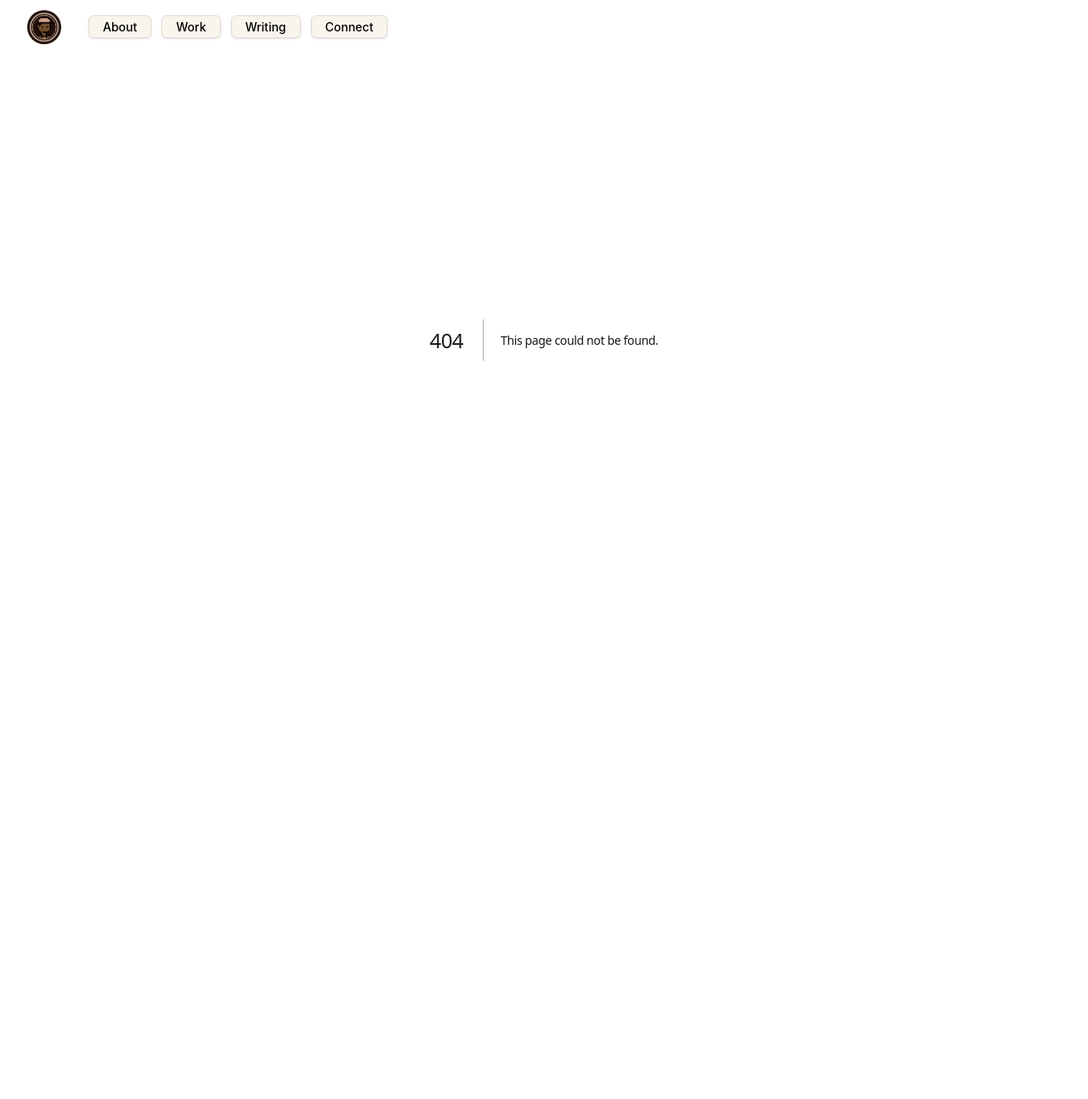
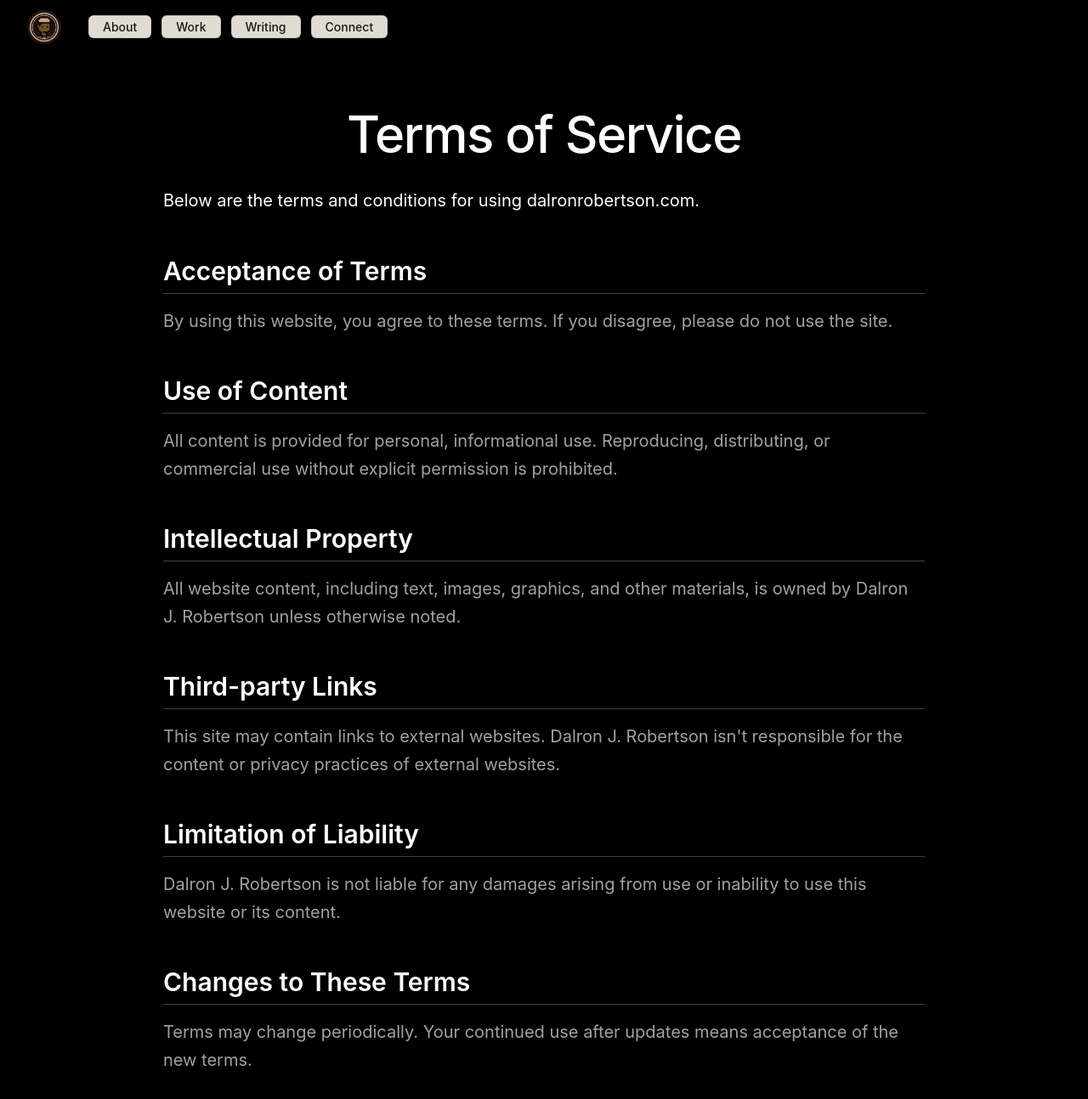
Before and after one commit to AGuyNamedDJ/Personal-Website, a Next.js app: page /legal/terms in a window 1280 px wide. Before the commit this address had no page. Shown: the top 1294 px of the page at 85% size. Before the commit the page ends 800 px from the top, so only its background shows below. Built offline with nearby package versions, Linux system fonts and the light colour scheme.

Commit message:
Add README, legal pages (Privacy Policy, Terms of Service), sitemap page, and update Footer links

```diff
--- /dev/null
+++ b/src/app/legal/privacy/page.jsx
@@ -0,0 +1,72 @@
+export const metadata = {
+  title: "Privacy Policy | Dalron J. Robertson",
+  description: "Privacy policy detailing how user data is handled on Dalron J. Robertson's personal website.",
+};
+
+import Footer from "@/components/Footer";
+
+export default function PrivacyPolicyPage() {
+  return (
+    <main className="pt-24 pb-24 px-4 bg-black text-white">
+      <section className="max-w-3xl mx-auto">
+        <h1 className="text-5xl font-bold mb-10 text-left text-white" style={{ color: '#FFFFFF' }}>Privacy Policy</h1>
+
+        <div className="border-b border-neutral-700 py-8">
+          <p className="mb-6 text-neutral-400 text-left">
+            This Privacy Policy explains how your personal data is collected and used when you visit dalronrobertson.com.
+          </p>
+        </div>
+
+        <div className="border-b border-neutral-700 py-8">
+          <p className="text-3xl font-semibold font-light mb-4 text-white text-left">Information Collected</p>
+          <p className="text-neutral-400 text-left">
+            We collect minimal personal data, primarily through forms and analytics. Information collected may include your name, email address, and any details provided through contact forms or inquiries.
+          </p>
+        </div>
+
+        <div className="border-b border-neutral-700 py-8">
+          <p className="text-3xl font-semibold font-light mb-4 text-white text-left">Use of Your Information</p>
+          <p className="text-neutral-400 text-left">
+            Your data is used solely to respond to inquiries, improve the site experience, and for basic analytics purposes.
+          </p>
+        </div>
+
+        <div className="border-b border-neutral-700 py-8">
+          <p className="text-3xl font-semibold font-light mb-4 text-white text-left">Third-Party Services</p>
+          <p className="text-neutral-400 text-left">
+            We may use third-party services such as analytics providers or form processing services (e.g., Formspree). These services handle data according to their privacy policies.
+          </p>
+        </div>
+
+        <div className="border-b border-neutral-700 py-8">
+          <p className="text-3xl font-semibold font-light mb-4 text-white text-left">Cookies</p>
+          <p className="text-neutral-400 text-left">
+            Cookies may be used to track usage patterns and preferences to enhance site performance. You can manage or block cookies through your browser settings.
+          </p>
+        </div>
+
+        <div className="border-b border-neutral-700 py-8">
+          <p className="text-3xl font-semibold font-light mb-4 text-white text-left">Your Rights</p>
+          <p className="text-neutral-400 text-left">
+            You have the right to access, modify, or request deletion of your personal data at any time. Please contact us via the Connect page to exercise these rights.
+          </p>
+        </div>
+
+        <div className="border-b border-neutral-700 py-8">
+          <p className="text-3xl font-semibold font-light mb-4 text-white text-left">Changes to This Policy</p>
+          <p className="text-neutral-400 text-left">
+            We may update this policy occasionally to reflect changes in practices or legal requirements. Updates will be clearly indicated on this page.
+          </p>
+        </div>
+
+        <div className="py-8">
+          <p className="text-3xl font-semibold font-light mb-4 text-white text-left">Contact Information</p>
+          <p className="text-neutral-400 text-left">
+            For any questions regarding your privacy or this policy, please contact us through the Connect page.
+          </p>
+        </div>
+      </section>
+      <Footer />
+    </main>
+  );
+}
--- /dev/null
+++ b/src/app/legal/terms/page.jsx
@@ -0,0 +1,61 @@
+export const metadata = {
+  title: "Terms of Service | Dalron J. Robertson",
+  description: "Terms and conditions for using Dalron J. Robertson's personal website.",
+};
+
+import Footer from "@/components/Footer";
+
+export default function TermsPage() {
+  return (
+    <main className="py-32 pb-64 px-6 md:px-12 bg-black text-white">
+      <section className="max-w-4xl mx-auto space-y-12">
+        <h1
+          className="text-5xl md:text-6xl font-bold mb-8 text-white text-center"
+          style={{ color: '#FFFFFF' }}
+        >
+          Terms of Service
+        </h1>
+
+        <p className="text-lg md:text-xl text-white leading-relaxed">
+          Below are the terms and conditions for using dalronrobertson.com.
+        </p>
+
+        <p className="text-3xl font-semibold mt-12 mb-4 text-white border-b pb-2 border-neutral-700">Acceptance of Terms</p>
+        <p className="text-lg md:text-xl text-neutral-400 leading-relaxed">
+          By using this website, you agree to these terms. If you disagree, please do not use the site.
+        </p>
+
+        <p className="text-3xl font-semibold mt-12 mb-4 text-white border-b pb-2 border-neutral-700">Use of Content</p>
+        <p className="text-lg md:text-xl text-neutral-400 leading-relaxed">
+          All content is provided for personal, informational use. Reproducing, distributing, or commercial use without explicit permission is prohibited.
+        </p>
+
+        <p className="text-3xl font-semibold mt-12 mb-4 text-white border-b pb-2 border-neutral-700">Intellectual Property</p>
+        <p className="text-lg md:text-xl text-neutral-400 leading-relaxed">
+          All website content, including text, images, graphics, and other materials, is owned by Dalron J. Robertson unless otherwise noted.
+        </p>
+
+        <p className="text-3xl font-semibold mt-12 mb-4 text-white border-b pb-2 border-neutral-700">Third-party Links</p>
+        <p className="text-lg md:text-xl text-neutral-400 leading-relaxed">
+          This site may contain links to external websites. Dalron J. Robertson isn't responsible for the content or privacy practices of external websites.
+        </p>
+
+        <p className="text-3xl font-semibold mt-12 mb-4 text-white border-b pb-2 border-neutral-700">Limitation of Liability</p>
+        <p className="text-lg md:text-xl text-neutral-400 leading-relaxed">
+          Dalron J. Robertson is not liable for any damages arising from use or inability to use this website or its content.
+        </p>
+
+        <p className="text-3xl font-semibold mt-12 mb-4 text-white border-b pb-2 border-neutral-700">Changes to These Terms</p>
+        <p className="text-lg md:text-xl text-neutral-400 leading-relaxed">
+          Terms may change periodically. Your continued use after updates means acceptance of the new terms.
+        </p>
+
+        <p className="text-3xl font-semibold mt-12 mb-4 text-white border-b pb-2 border-neutral-700">Contact</p>
+        <p className="text-lg md:text-xl text-neutral-400 leading-relaxed">
+          Any questions regarding these terms can be addressed through the Connect page.
+        </p>
+      </section>
+      <Footer />
+    </main>
+  );
+}
--- /dev/null
+++ b/src/app/sitemap/page.jsx
@@ -0,0 +1,60 @@
+import Footer from "@/components/Footer";
+
+export const metadata = {
+  title: "Sitemap | Dalron J. Robertson",
+  description: "Website sitemap for Dalron J. Robertson.",
+};
+
+export default function SitemapPage() {
+  return (
+    <main className="min-h-screen flex flex-col bg-black text-white">
+      <section className="flex-grow max-w-4xl mx-auto px-6 py-20">
+        <h1
+          className="text-5xl font-extrabold mb-10 tracking-tight py-12"
+          style={{ color: "#FFFFFF" }}
+        >
+          Sitemap
+        </h1>
+
+        <ul className="text-neutral-400 list-disc pl-8 space-y-4 text-lg leading-relaxed">
+          <li>
+            <a href="/" className="hover:underline hover:text-white transition-colors duration-200">
+              Home
+            </a>
+          </li>
+          <li>
+            <a href="/about" className="hover:underline hover:text-white transition-colors duration-200">
+              About
+            </a>
+          </li>
+          <li>
+            <a href="/work" className="hover:underline hover:text-white transition-colors duration-200">
+              Work
+            </a>
+          </li>
+          <li>
+            <a href="/writing" className="hover:underline hover:text-white transition-colors duration-200">
+              Writing
+            </a>
+          </li>
+          <li>
+            <a href="/connect" className="hover:underline hover:text-white transition-colors duration-200">
+              Connect
+            </a>
+          </li>
+          <li>
+            <a href="/legal/privacy" className="hover:underline hover:text-white transition-colors duration-200">
+              Privacy Policy
+            </a>
+          </li>
+          <li>
+            <a href="/legal/terms" className="hover:underline hover:text-white transition-colors duration-200">
+              Terms of Service
+            </a>
+          </li>
+        </ul>
+      </section>
+      <Footer />
+    </main>
+  );
+}
--- a/src/components/Footer.jsx
+++ b/src/components/Footer.jsx
@@ -59,8 +59,8 @@ export default function Footer() {
           </a>
         </nav>
         <div className="space-y-3 text-sm">
-          <Link href="/legal#privacy" className="block text-white hover:opacity-90 active:opacity-50 transition-opacity hover:underline">Privacy</Link>
-          <Link href="/legal#terms" className="block text-white hover:opacity-90 active:opacity-50 transition-opacity hover:underline">Terms</Link>
+          <Link href="/legal/privacy" className="block text-white hover:opacity-90 active:opacity-50 transition-opacity hover:underline">Privacy</Link>
+          <Link href="/legal/terms" className="block text-white hover:opacity-90 active:opacity-50 transition-opacity hover:underline">Terms</Link>
           <Link href="/sitemap" className="block text-white hover:opacity-90 active:opacity-50 transition-opacity hover:underline">Site Map</Link>
         </div>
         <div className="justify-self-end">
```
